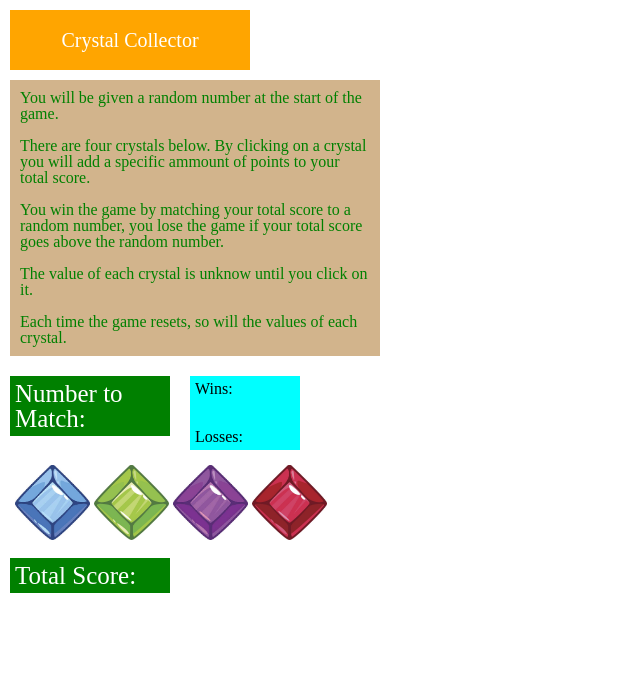
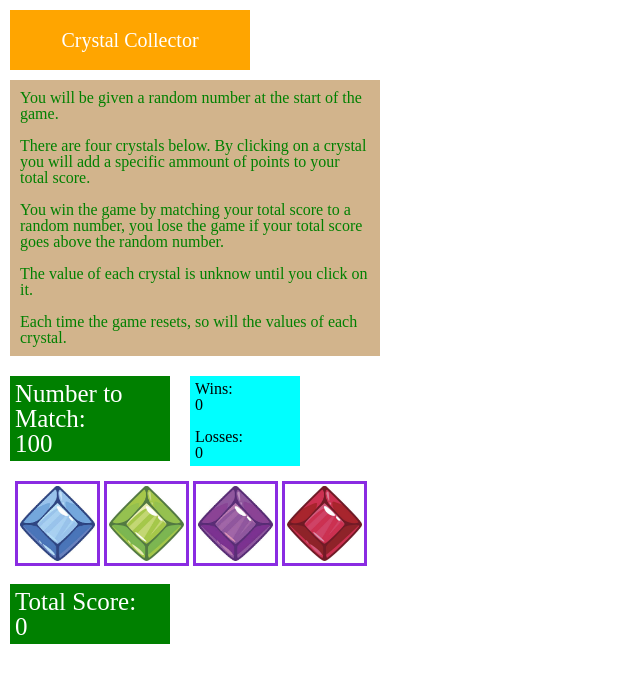
Before and after one commit to JohnEBabinJr/unit-4-game, a plain HTML site: page index.html in a window 1280 px wide. Shown: the whole page, without its empty margins (0-640 px from the left). Drawn offline with nearby package versions, Linux system fonts and the light colour scheme.

Commit message:
wrote game logic, debugged small issues

```diff
--- a/assets/css/style.css
+++ b/assets/css/style.css
@@ -16,7 +16,7 @@ margin: 10px;
     padding: 10px;
 }
 
-.rand{
+.randmain{
     color: white;
     background-color: green;
     padding: 5px;
@@ -34,12 +34,20 @@ margin: 10px;
     width: 100px;
     float: left;
 }
+
 .gembox{
     clear: both;
     margin: 10px;
     padding: 5px;
 }
-.total{
+
+.crystal{
+    border: 3px;
+    border-style: solid;
+    border-color: blueviolet;
+    padding: 2px;
+}
+.totalmain{
     margin: 10px;
     padding: 5px;
     background-color: green;
--- a/assets/javascript/game.js
+++ b/assets/javascript/game.js
@@ -0,0 +1,57 @@
+var crystalnumbers = [3, 5, 7, 10];
+var targetnumber =0;
+var currenttotal;
+var wins = 0;
+var losses = 0;
+
+function shuffle (array) {
+    var i = 0
+      , j = 0
+      , temp = null
+
+    for (i = array.length - 1; i > 0; i -= 1) {
+      j = Math.floor(Math.random() * (i + 1))
+      temp = array[i]
+      array[i] = array[j]
+      array[j] = temp
+    }
+  };
+
+function resetgame() {
+    targetnumber = Math.floor(Math.random() * (51)) + 50;
+    $(".rand").text(targetnumber);
+    currenttotal = 0;
+    $(".total").text(currenttotal);
+    $(".wins").text(wins);
+    $(".losses").text(losses);
+    shuffle(crystalnumbers);
+    $(".blue").attr("data-crystalvalue", crystalnumbers[0]);
+    $(".green").attr("data-crystalvalue", crystalnumbers[1]);
+    $(".purple").attr("data-crystalvalue", crystalnumbers[2]);
+    $(".red").attr("data-crystalvalue", crystalnumbers[3]);
+};
+
+function checkwin() {
+    if (currenttotal === targetnumber) {
+        alert("You win!");
+        wins++;
+        resetgame();
+    }
+
+    else if (currenttotal >= targetnumber) {
+        alert("You lose!!");
+        losses++;
+        resetgame();
+    }
+};
+
+resetgame();
+
+$(".crystal").on("click", function () {
+
+    var crystalValue = ($(this).attr("data-crystalvalue"));
+    crystalValue = parseInt(crystalValue);
+    currenttotal += crystalValue;
+    $(".total").text(currenttotal);
+    checkwin();
+});
--- a/index.html
+++ b/index.html
@@ -7,6 +7,7 @@
     <title>Document</title>
     <link rel="stylesheet" href="assets/css/reset.css">
     <link rel="stylesheet" href="assets/css/style.css">
+    <script type="text/javascript" src="https://cdnjs.cloudflare.com/ajax/libs/jquery/3.2.1/jquery.min.js"></script>
 </head>
 <body>
     <header>
@@ -27,30 +28,39 @@
 
     </div>
 
-    <div class="rand">
+    <div class="randmain">
         Number to Match:
+        <div class="rand"></div>
     </div>
 
     <div class="tally">
-        Wins:
+        <div class="winsmain">
+            Wins:
+            <div class="wins"></div>
+        </div>
         <br>
-        <br>
-        <br>
-        Losses:
+        <div class="lossesmain">
+            Losses:
+            <div class="losses"></div>
+        </div>
 
     </div>
 
     <div class="gembox">
-        <img class="blue" src="assets/images/blue.jpg" width="75px" height="75px">
-        <img class="green" src="assets/images/green.jpg" width="75px" height="75px">
-        <img class="pruple" src="assets/images/purple.jpg" width="75px" height="75px">
-        <img class="red" src="assets/images/red.jpg" width="75px" height="75px">
+        <img class="blue crystal" src="assets/images/blue.jpg" width="75px" height="75px">
+        <img class="green crystal" src="assets/images/green.jpg" width="75px" height="75px">
+        <img class="purple crystal" src="assets/images/purple.jpg" width="75px" height="75px">
+        <img class="red crystal" src="assets/images/red.jpg" width="75px" height="75px">
     </div>
 
-    <div class="total">
+    <div class="totalmain">
         Total Score:
+        <div class="total"></div>
     </div>
 
+    <script src="assets/javascript/game.js">
+    resetgame();
+    </script>
 
 </body>
 </html>
```
